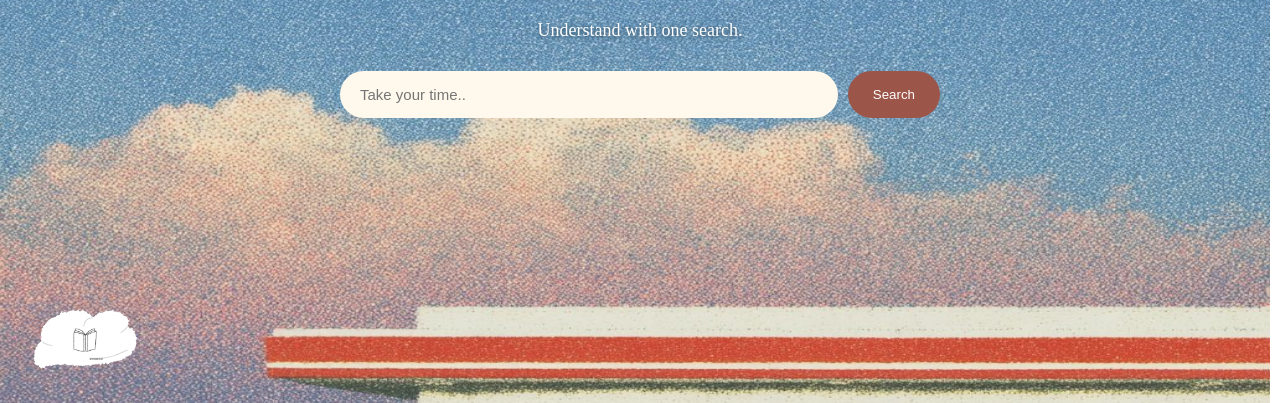
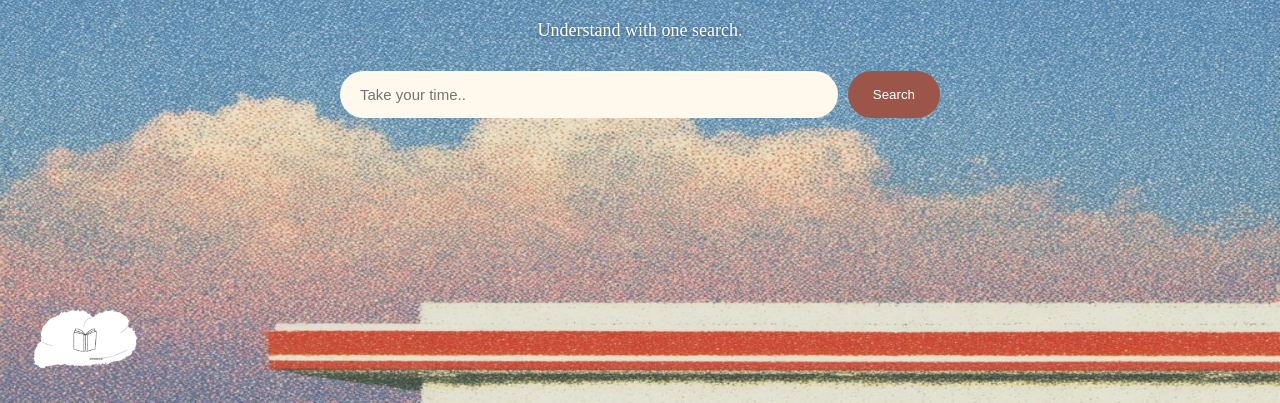
Before and after one commit to gyattgatman/Cerebwise, a plain HTML site: page index.html in a window 1280 px wide. Shown: the part 397-800 px from the top of the page. Drawn offline with Linux system fonts and the light colour scheme.

Commit message:
Adjust background size and position in style.css

```diff
--- a/style.css
+++ b/style.css
@@ -8,10 +8,9 @@ body {
 
     background-image: url("Background.jpg");
 
-    background-size: 1270px 900px;
-    background-position: center;
+    background-size: 100vw calc(100vh + 50px);
+    background-position: center -50px;
     background-repeat: no-repeat;
-    background-position: 0% 90%;
 }
 
 .hero {
```
